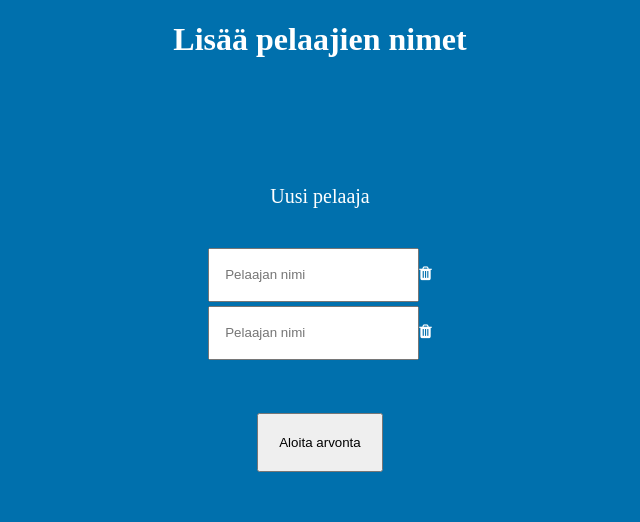
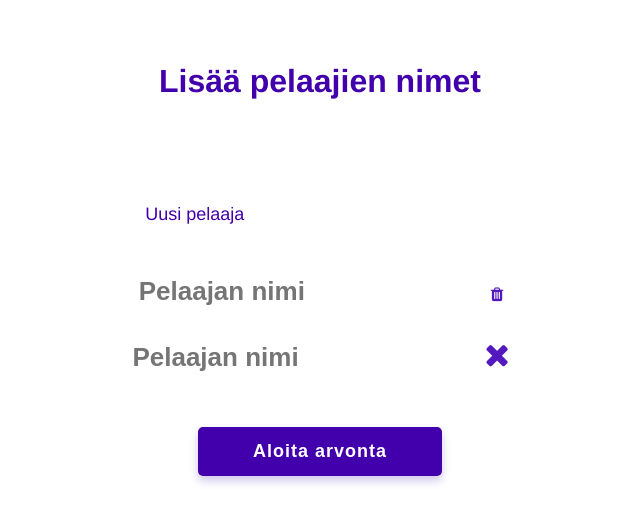
Before and after one commit to pekfish/Perjantaipullogeneraattori, a plain HTML site: page arvonta.html in a window 1280 px wide. Both pictures are taken after a click on the element "Uusi pelaaja". Shown: the whole page, without its empty margins (320-960 px from the left). Drawn offline with Linux system fonts and the light colour scheme.

Commit message:
css by sofiapauliina

```diff
--- a/arvonta.css
+++ b/arvonta.css
@@ -1,38 +1,85 @@
 body {
   height: 100%;
-  background-color: #0070AD;
-  color: white;
+  background-color: #FFF;
+  color: rgb(65, 0, 171);
   text-align: center;
+  font-family: Helvetica;
+}
+
+h1 {
+margin-top: 5%;
+}
+
+#players {
+table-layout: fixed;
 }
 
 #grid-container{
-margin-top: 10%;
+margin-top: 6%;
 display: grid;
 justify-content: center;
-grid-template-rows: 60px
-                    1fr
-                    50px;
+grid-template-rows: none;
 height: 90%;
 }
 
+td {
+width: 33%
+}
+
 button{
-  padding: 20px;
+  padding: 14px 55px 14px 55px;
+  color: white;
+  background-color: rgb(65, 0, 171);
+  border-style: none;
+  border-radius: 5px;
+  box-shadow: 0px 5px 10px #D0C9EA;
+  letter-spacing: 1px;
+  font-weight: bold;
+  font-size: 18px;
 }
+
+button:hover {
+   font-size: 20px;
+   box-shadow: 0px 10px 12px #D0C9EA;
+}
+
 #aloita{
   margin-top: 50px;
   height: 100%;
 }
-input{
-  height: 20px;
-  padding: 15px;
+
+.pelaaja {
+border-style: none;
+margin-top: 29px;
+font-size: 26px;
+font-weight: bold;
 }
 
+#uusiPelaaja {
+position: relative;
+  margin-left: -65%;
+  margin-top: 10px;
+  font-size: 18px;
+}
 
-p{
-  font-size: 20px;
-  display: inline;
-  color: white;
-}
-p:hover{
+#uusiPelaaja:hover, .fa:hover, button:hover{
   cursor: pointer;
 }
+
+.fa {
+  color: rgba(65, 0 ,183, 0.9);
+}
+
+#plus {
+vertical-align: sub;
+line-height: inherit;
+}
+
+#trash {
+padding-left: 14px;
+vertical-align: sub;
+}
+
+a {
+text-size: 12px;
+}
--- a/arvonta.js
+++ b/arvonta.js
@@ -18,7 +18,7 @@ function addPlayer(){
   cell.appendChild(input);
 
   let remove = document.createElement('i');
-  remove.setAttribute('class', 'fa fa-trash');
+  remove.setAttribute('class', 'fa fa-times fa-2x');
 
   remove.onclick = function(e){
     //Remove the grand-parent element of the grand-grand-parent element :D
@@ -55,7 +55,7 @@ function aloitaPeli(){
 
     for(let i = 0; i<tableCells.length; i++){
       if(tableCells[i].value == pudonnut){
-        tableCells[i].style.backgroundColor = "red";
+        tableCells[i].style.backgroundColor = "#fd5e53";
       }
     }
     if(playerCount == 1){
```
Also changed, not shown: index.html (added, +22 -0 lines), font-awesome.min.css.
